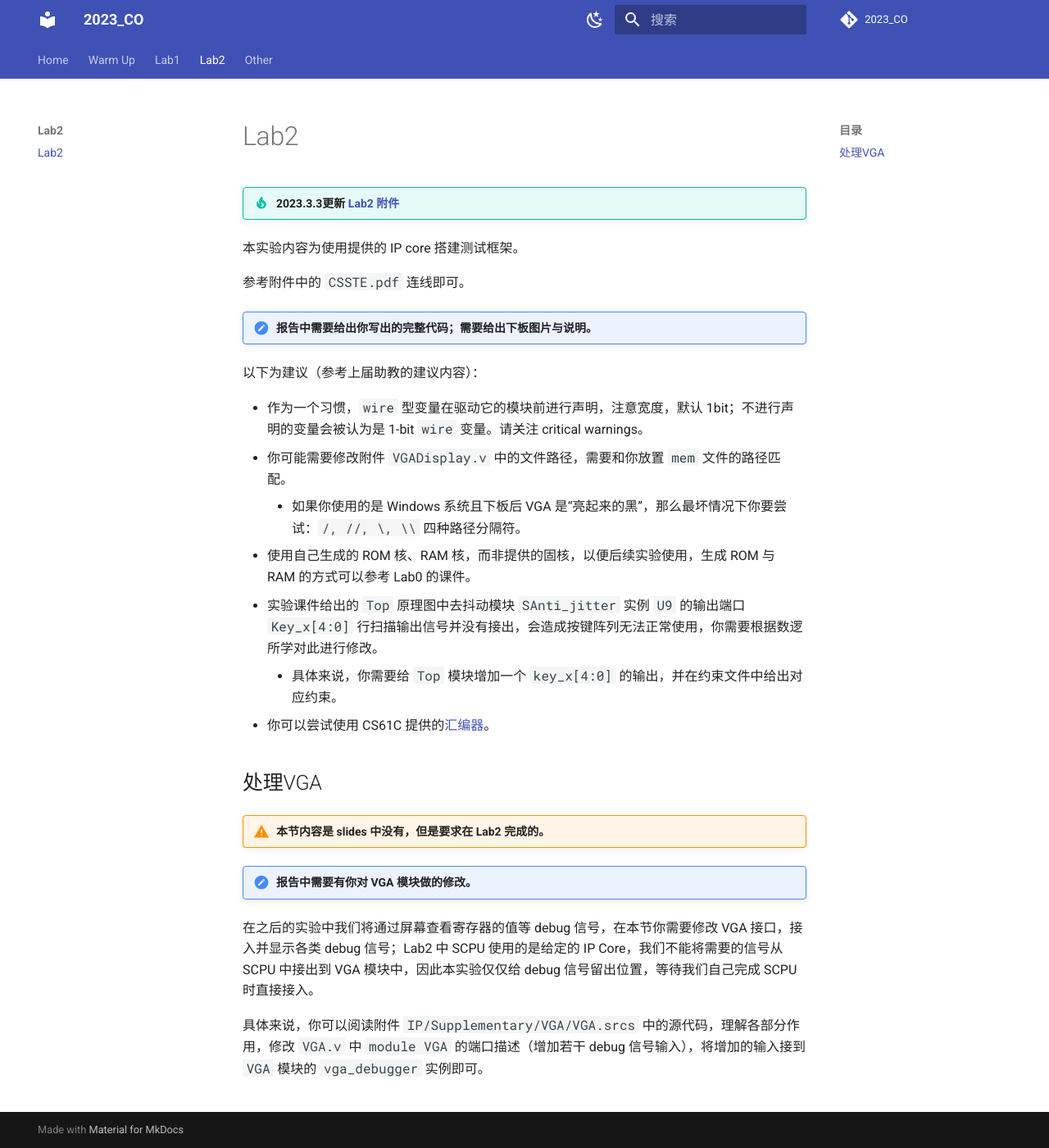
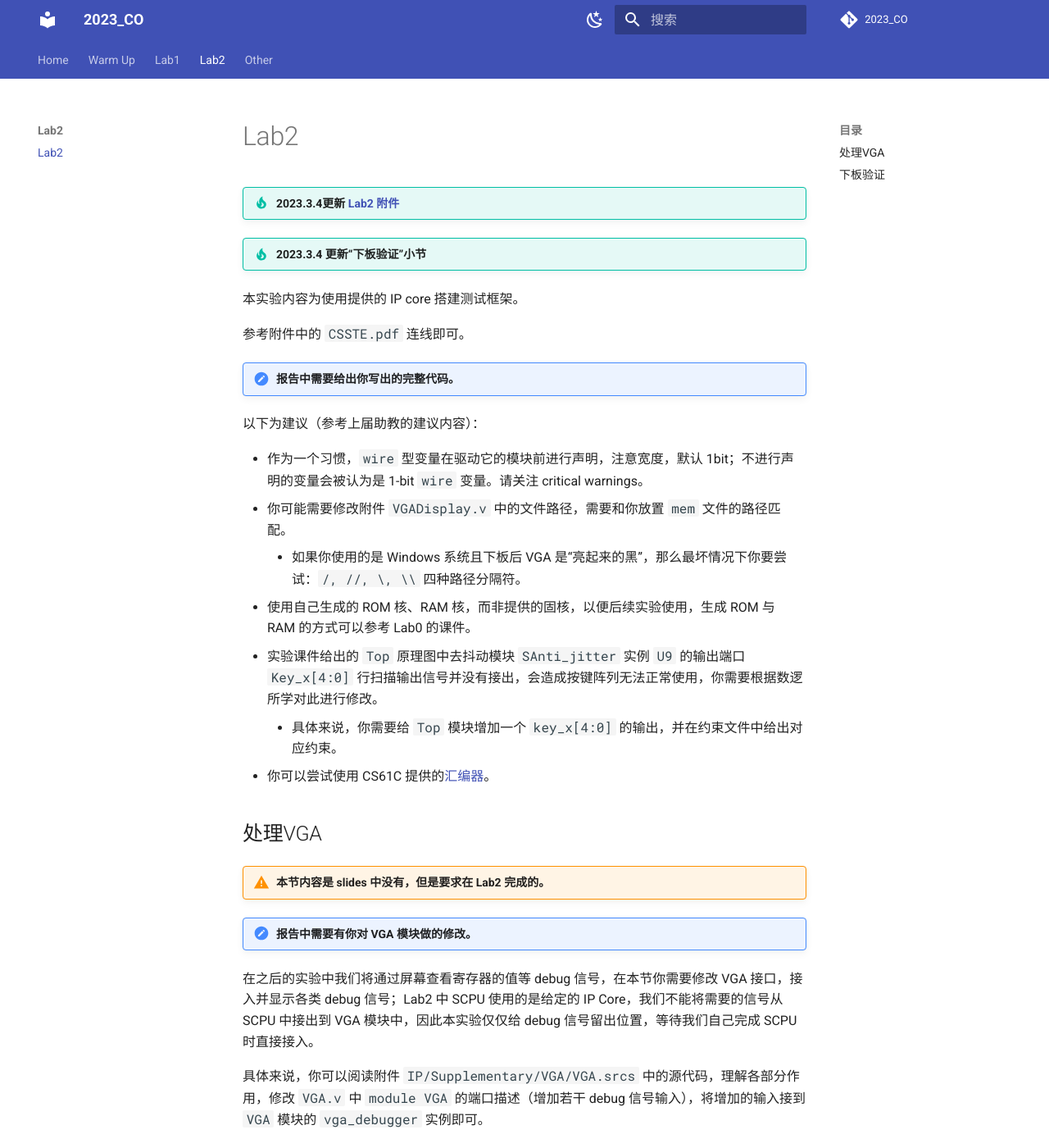
Before and after one commit to Guahao31/2023_CO, an MkDocs documentation site: the page built from docs/Lab2/Lab2.md, in a window 1280 px wide and 1400 px high. Shown: the whole window at 82% size. Built offline with MkDocs 1.6.1 and Material for MkDocs 9.7.7, drawn with Linux system fonts in a browser that asks for light colours; comment, search, counter and statistics services are not loaded; some of the changed text lies outside the part shown.

Commit message:
udpate: Lab2.md attachment add 下板验证

```diff
--- a/docs/Lab2/Lab2.md
+++ b/docs/Lab2/Lab2.md
@@ -2,13 +2,15 @@
 
 <!-- !!! danger "本实验并未 release，内容随时都会变化。个人水平有限，如您发现文档中的疏漏欢迎 Issue！" -->
 
-!!! tip "**2023.3.3**更新 [Lab2 附件](https://pan.zju.edu.cn/share/8952fee63d6879923c8b6bb830)"
+!!! tip "**2023.3.4**更新 [Lab2 附件](https://pan.zju.edu.cn/share/da5fe23f2e3c63ca0bea7a7314)"
+
+!!! tip "**2023.3.4** 更新“下板验证”小节"
 
 本实验内容为使用提供的 IP core 搭建测试框架。
 
 参考附件中的 `CSSTE.pdf` 连线即可。
 
-!!! note "报告中需要给出你写出的完整代码；需要给出下板图片与说明。"
+!!! note "报告中需要给出你写出的完整代码。"
 
 以下为建议（参考上届助教的建议内容）：
 
@@ -29,3 +31,9 @@
 在之后的实验中我们将通过屏幕查看寄存器的值等 debug 信号，在本节你需要修改 VGA 接口，接入并显示各类 debug 信号；Lab2 中 SCPU 使用的是给定的 IP Core，我们不能将需要的信号从 SCPU 中接出到 VGA 模块中，因此本实验仅仅给 debug 信号留出位置，等待我们自己完成 SCPU 时直接接入。
 
 具体来说，你可以阅读附件 `IP/Supplementary/VGA/VGA.srcs` 中的源代码，理解各部分作用，修改 `VGA.v` 中 `module VGA` 的端口描述（增加若干 debug 信号输入），将增加的输入接到 `VGA` 模块的 `vga_debugger` 实例即可。
+
+## 下板验证
+
+!!! note "报告中需要给出下板图片与说明。"
+
+在完成以上步骤后，我们需要进行下板验证。程序源码可以在附件 `I_mem.pdf` 中查看，本次实验**不要求**自己编写验收代码。
```
